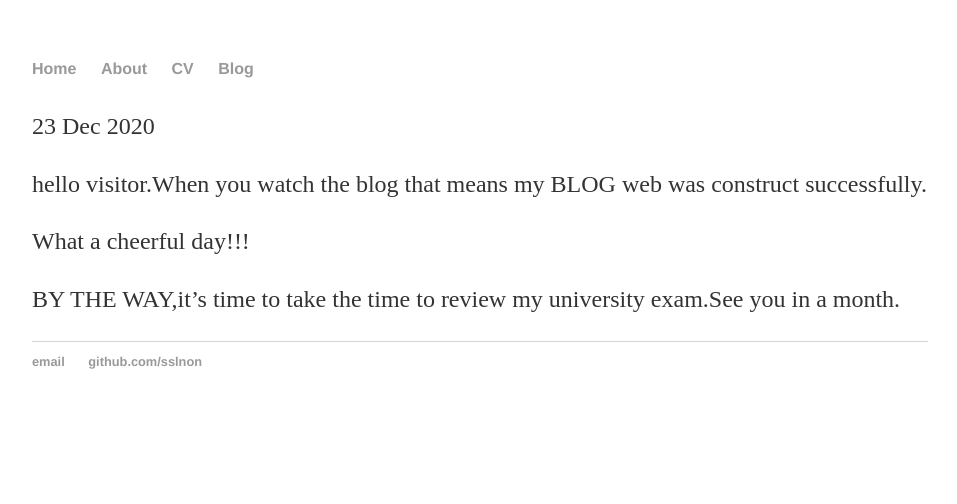
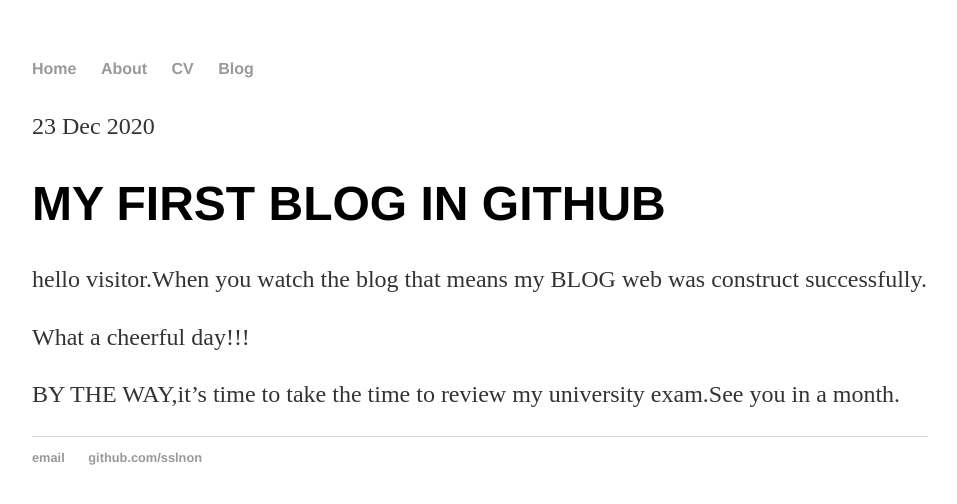
Before and after one commit to Sslnon/Sslnon.github.io, a Jekyll site: the page built from _posts/2020-12-23-HELLO-BLOG.md, in a window 1280 px wide. Shown: the top 504 px of the page, without its empty margins (160-1117 px from the left). Built offline with Jekyll 4.4.1, drawn with Linux system fonts in a browser that asks for light colours; our own code applies the rules of GitHub Pages for plain Markdown files.

Commit message:
Update 2020-12-23-HELLO-BLOG.md

```diff
--- a/_posts/2020-12-23-HELLO-BLOG.md
+++ b/_posts/2020-12-23-HELLO-BLOG.md
@@ -1,8 +1,10 @@
 ---
 layout:post
-title:MY FIRST BLOG IN GITHUB
-date:2020-12-23
+title: "MY FIRST BLOG IN GITHUB"
+date: 2020-12-23
 ---
+
+# MY FIRST BLOG IN GITHUB
 
 hello visitor.When you watch the blog that means my BLOG web was construct successfully.
 
```
